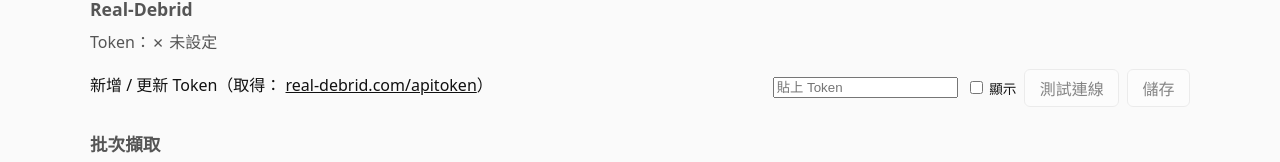
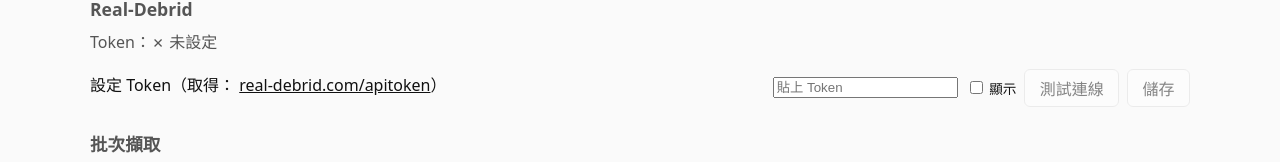
Before and after one commit to cy5407/javdb-magnet-workbench, a Svelte app in the folder app/: page / in a window 1280 px wide. Shown: the part 461-623 px from the top of the page. Built offline with nearby package versions, Linux system fonts and the light colour scheme.

Commit message:
fix(app): clarify Real-Debrid token UI when already set

```diff
--- a/app/src/App.svelte
+++ b/app/src/App.svelte
@@ -687,7 +687,9 @@
     <h2>Real-Debrid</h2>
     <div class="row">
       <span class="muted">
-        Token：{rdHasToken ? "✓ 已設定" : "✗ 未設定"}
+        Token：{rdHasToken
+          ? "✓ 已設定（保留現狀即可，下方欄位僅在想更換時使用）"
+          : "✗ 未設定"}
       </span>
       {#if rdHasToken}
         <button onclick={rdRefreshUser}>查詢帳號</button>
@@ -705,7 +707,7 @@
 
     <div class="row stack">
       <label class="grow" for="rd-token-input">
-        新增 / 更新 Token（取得：
+        {rdHasToken ? "更換 Token" : "設定 Token"}（取得：
         <a
           href="https://real-debrid.com/apitoken"
           target="_blank"
```
